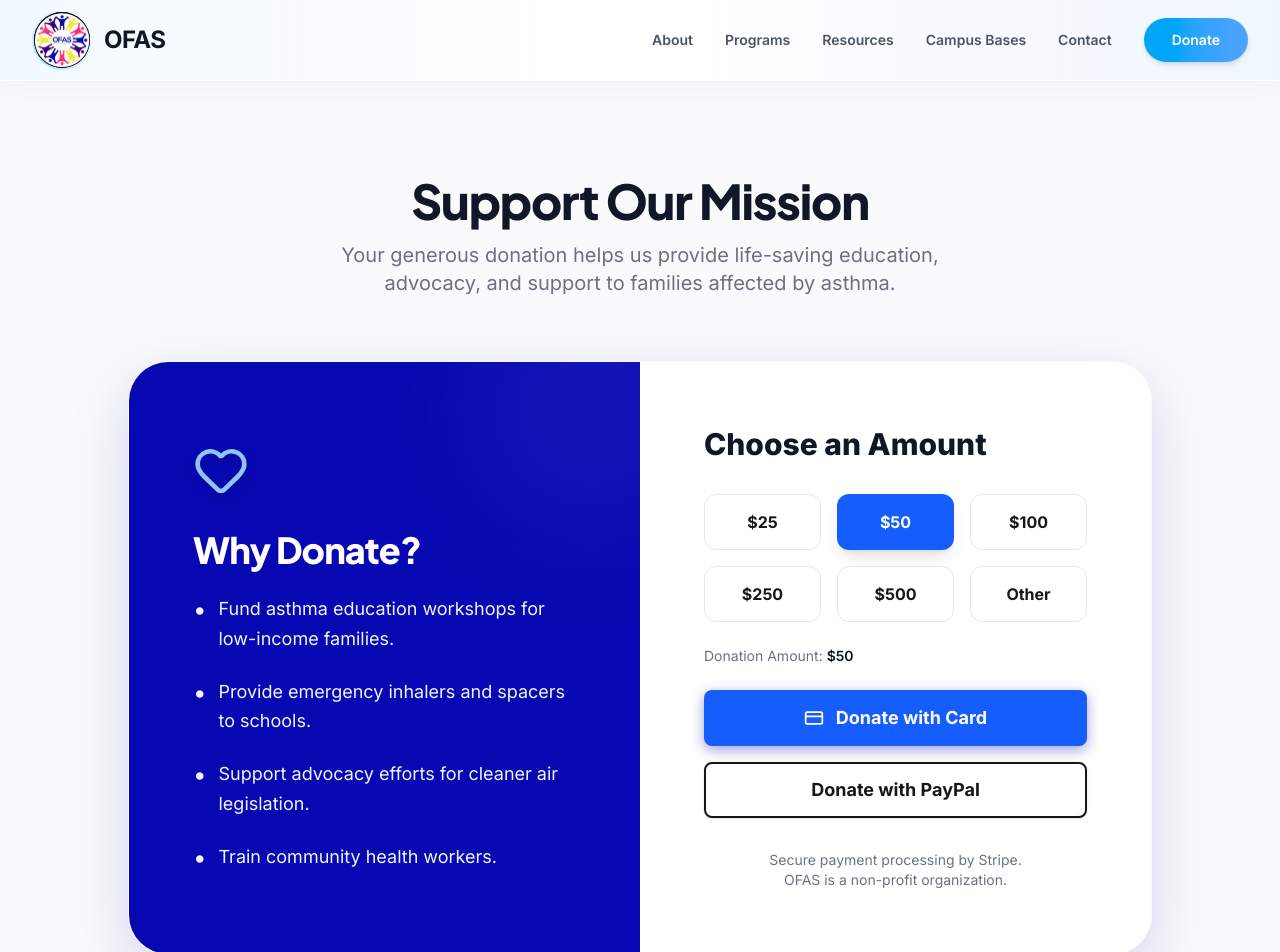
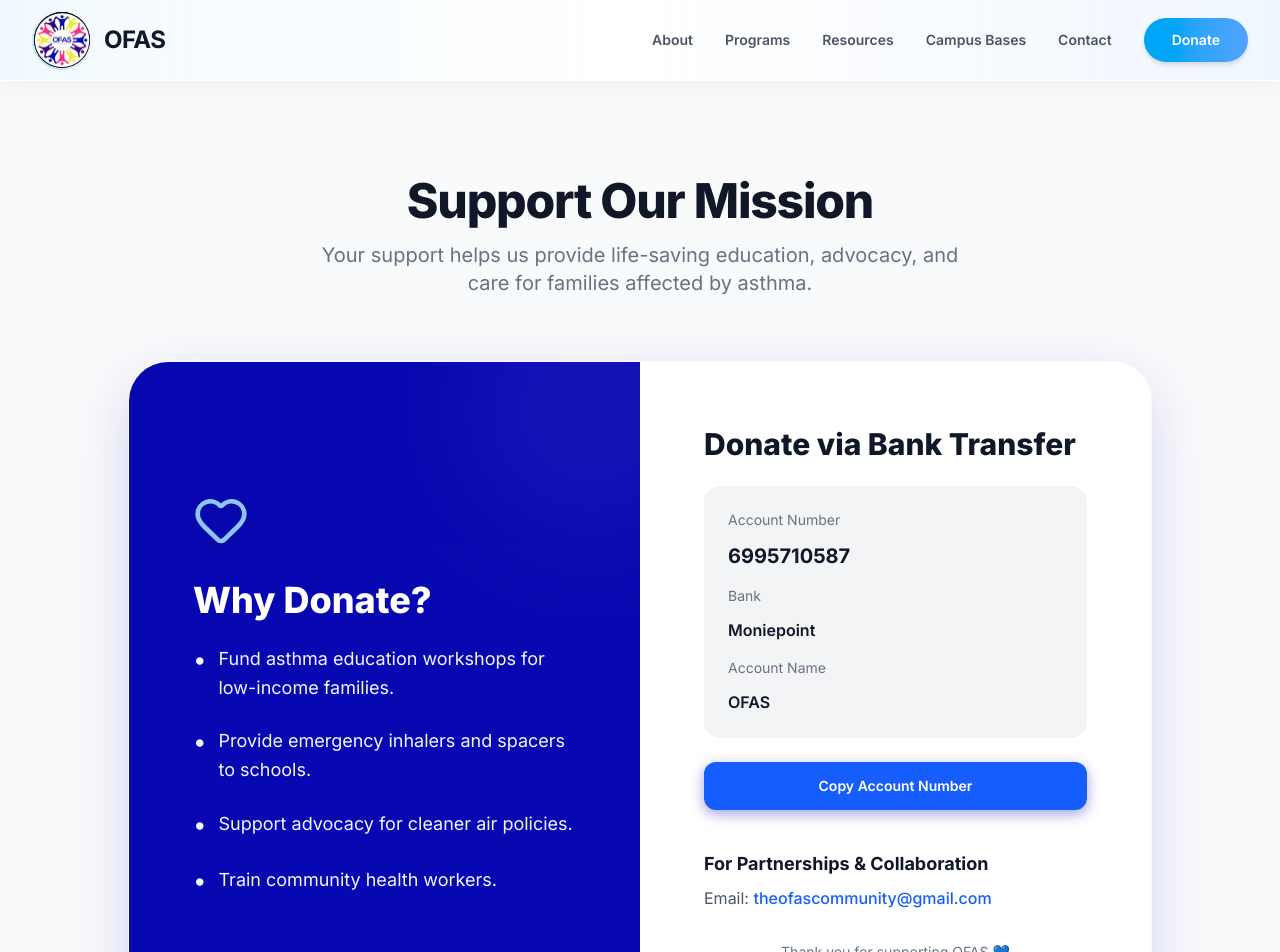
Before and after one commit to SewejeJoshua/ofas, a Next.js app: page /donate in a window 1280 px wide. Shown: the top 952 px of the page. Built offline with nearby package versions, Linux system fonts and the light colour scheme.

Commit message:
updated ui

```diff
--- a/app/donate/page.tsx
+++ b/app/donate/page.tsx
@@ -2,85 +2,28 @@
 
 import { Container } from "@/components/ui/container";
 import { Button } from "@/components/ui/button";
-import { CreditCard, Heart, X } from "lucide-react";
+import { Heart, X } from "lucide-react";
 import { useState } from "react";
 
 export default function DonatePage({ onClose }: { onClose?: () => void }) {
-  const [amount, setAmount] = useState("50");
-  const [customAmount, setCustomAmount] = useState("");
-  const [isSubmitting, setIsSubmitting] = useState(false);
-  const [isSuccess, setIsSuccess] = useState(false);
+  const [copied, setCopied] = useState(false);
 
-  const finalAmount = amount === "other" ? customAmount : amount;
+  const copyAccount = () => {
+    navigator.clipboard.writeText("6995710587");
+    setCopied(true);
+    setTimeout(() => setCopied(false), 2000);
+  };
 
-  async function handleDonate() {
-    if (!finalAmount) return;
-
-    setIsSubmitting(true);
-
-    await new Promise((r) => setTimeout(r, 1200));
-
-    console.log("Donated:", finalAmount);
-
-    setIsSubmitting(false);
-    setIsSuccess(true);
-  }
-
-  // 🔥 FIXED CLOSE BUTTON (VISIBLE ABOVE EVERYTHING)
+  // CLOSE BUTTON
   const CloseButton = () =>
     onClose ? (
       <button
         onClick={onClose}
-        className="
-          fixed top-5 right-5 z-[99999]
-          flex items-center justify-center
-          w-11 h-11
-          rounded-full
-          bg-white/95 dark:bg-gray-900/95
-          backdrop-blur-xl
-          shadow-2xl
-          border border-gray-200 dark:border-gray-700
-          text-gray-700 dark:text-gray-200
-          hover:scale-110 hover:bg-white dark:hover:bg-gray-800
-          transition
-          pointer-events-auto
-        "
+        className="fixed top-5 right-5 z-[99999] w-11 h-11 flex items-center justify-center rounded-full bg-white/95 dark:bg-gray-900/95 backdrop-blur-xl shadow-2xl border border-gray-200 dark:border-gray-700 hover:scale-110 transition"
       >
         <X className="w-5 h-5" />
       </button>
     ) : null;
-
-  if (isSuccess) {
-    return (
-      <div className="bg-gray-50 py-16 sm:py-24 relative">
-        <CloseButton />
-
-        <Container>
-          <div className="max-w-xl mx-auto bg-white rounded-3xl p-10 text-center shadow-xl">
-            <div className="text-4xl mb-3">💙</div>
-            <h2 className="text-2xl font-bold text-gray-900">
-              Thank you for your support!
-            </h2>
-            <p className="text-gray-600 mt-2">
-              Your donation helps us make a real impact.
-            </p>
-
-            <Button
-              onClick={() => {
-                setIsSuccess(false);
-                setAmount("50");
-                setCustomAmount("");
-              }}
-              className="mt-6 rounded-full"
-              variant="outline"
-            >
-              Make another donation
-            </Button>
-          </div>
-        </Container>
-      </div>
-    );
-  }
 
   return (
     <div className="bg-gray-50 py-16 sm:py-24 relative">
@@ -89,16 +32,16 @@ export default function DonatePage({ onClose }: { onClose?: () => void }) {
       <Container>
         {/* HEADER */}
         <div className="text-center mb-16">
-          <h1 className="text-4xl font-extrabold tracking-tight text-gray-900 sm:text-5xl font-heading">
+          <h1 className="text-4xl font-extrabold tracking-tight text-gray-900 sm:text-5xl">
             Support Our Mission
           </h1>
           <p className="mt-4 max-w-2xl mx-auto text-xl text-gray-500">
-            Your generous donation helps us provide life-saving education,
-            advocacy, and support to families affected by asthma.
+            Your support helps us provide life-saving education, advocacy,
+            and care for families affected by asthma.
           </p>
         </div>
 
-        <div className="max-w-5xl mx-auto bg-white/95 dark:bg-gray-900/95 backdrop-blur-xl rounded-[2.5rem] shadow-[0_20px_60px_rgba(8,8,178,0.15)] border border-gray-100/50 dark:border-gray-800 overflow-hidden relative">
+        <div className="max-w-5xl mx-auto bg-white/95 dark:bg-gray-900/95 backdrop-blur-xl rounded-[2.5rem] shadow-[0_20px_60px_rgba(8,8,178,0.15)] border border-gray-100/50 dark:border-gray-800 overflow-hidden">
           <div className="grid grid-cols-1 md:grid-cols-2">
 
             {/* LEFT */}
@@ -107,110 +50,81 @@ export default function DonatePage({ onClose }: { onClose?: () => void }) {
 
               <Heart className="h-14 w-14 mb-8 text-blue-300 drop-shadow-lg" />
 
-              <h2 className="text-4xl font-extrabold font-heading mb-6 tracking-tight">
+              <h2 className="text-4xl font-extrabold mb-6">
                 Why Donate?
               </h2>
 
               <ul className="space-y-6 text-blue-50 text-lg leading-relaxed">
                 <li className="flex items-start">
                   <span className="mr-3 text-2xl">&bull;</span>
-                  <span>
                   Fund asthma education workshops for low-income families.
-                  </span>
                 </li>
                 <li className="flex items-start">
                   <span className="mr-3 text-2xl">&bull;</span>
-                  <span>
                   Provide emergency inhalers and spacers to schools.
-                  </span>
                 </li>
                 <li className="flex items-start">
                   <span className="mr-3 text-2xl">&bull;</span>
-                  <span>
-                    Support advocacy efforts for cleaner air legislation.
-                  </span>
+                  Support advocacy for cleaner air policies.
                 </li>
                 <li className="flex items-start">
                   <span className="mr-3 text-2xl">&bull;</span>
-                  <span>Train community health workers.</span>
+                  Train community health workers.
                 </li>
               </ul>
             </div>
 
             {/* RIGHT */}
             <div className="p-12 sm:p-16 flex flex-col justify-center bg-white dark:bg-gray-900">
-              <h2 className="text-3xl font-extrabold text-gray-900 dark:text-white mb-8">
-                Choose an Amount
+
+              <h2 className="text-3xl font-extrabold text-gray-900 dark:text-white mb-6">
+                Donate via Bank Transfer
               </h2>
 
-              <div className="grid grid-cols-3 gap-4 mb-6">
-                {["25", "50", "100", "250", "500"].map((amt) => (
-                  <button
-                    key={amt}
-                    onClick={() => {
-                      setAmount(amt);
-                      setCustomAmount("");
-                    }}
-                    className={`h-14 rounded-xl font-bold transition ${
-                      amount === amt
-                        ? "bg-blue-600 text-white shadow-lg"
-                        : "border border-gray-200 dark:border-gray-700 hover:bg-gray-100 dark:hover:bg-gray-800"
-                    }`}
-                  >
-                    ${amt}
-                  </button>
-                ))}
+              {/* BANK DETAILS */}
+              <div className="bg-gray-100 dark:bg-gray-800 rounded-2xl p-6 mb-6 space-y-3">
+                <p className="text-sm text-gray-500">Account Number</p>
+                <p className="text-xl font-bold text-gray-900 dark:text-white">
+                  6995710587
+                </p>
 
-                <button
-                  onClick={() => setAmount("other")}
-                  className={`h-14 rounded-xl font-bold transition ${
-                    amount === "other"
-                      ? "bg-blue-600 text-white"
-                      : "border border-gray-200 dark:border-gray-700"
-                  }`}
-                >
-                  Other
-                </button>
+                <p className="text-sm text-gray-500 mt-4">Bank</p>
+                <p className="font-semibold text-gray-900 dark:text-white">
+                  Moniepoint
+                </p>
+
+                <p className="text-sm text-gray-500 mt-4">Account Name</p>
+                <p className="font-semibold text-gray-900 dark:text-white">
+                  OFAS
+                </p>
               </div>
 
-              {amount === "other" && (
-                <input
-                  type="number"
-                  placeholder="Enter custom amount"
-                  value={customAmount}
-                  onChange={(e) => setCustomAmount(e.target.value)}
-                  className="w-full h-12 px-4 rounded-xl bg-gray-100 dark:bg-gray-800 mb-6 outline-none focus:ring-2 focus:ring-blue-500"
-                />
-              )}
-
-              <div className="mb-6 text-sm text-gray-500">
-                Donation Amount:{" "}
-                <span className="font-semibold text-gray-900 dark:text-white">
-                  ${finalAmount || "0"}
-                </span>
-              </div>
-
-              <div className="space-y-4">
+              {/* COPY BUTTON */}
               <Button
-                  onClick={handleDonate}
-                  disabled={isSubmitting || !finalAmount}
-                  className="w-full h-14 text-lg font-bold flex items-center justify-center gap-3 bg-blue-600 hover:bg-blue-500"
+                onClick={copyAccount}
+                className="w-full h-12 rounded-xl bg-blue-600 hover:bg-blue-500 text-white font-semibold"
               >
-                  <CreditCard className="h-5 w-5" />
-                  {isSubmitting ? "Processing..." : "Donate with Card"}
+                {copied ? "Copied!" : "Copy Account Number"}
               </Button>
 
-                <Button
-                  variant="outline"
-                  className="w-full h-14 text-lg font-bold flex items-center justify-center gap-3"
+              {/* CONTACT */}
+              <div className="mt-10">
+                <h3 className="text-lg font-bold text-gray-900 dark:text-white mb-2">
+                  For Partnerships & Collaboration
+                </h3>
+                <p className="text-gray-600 dark:text-gray-300">
+                  Email:{" "}
+                  <a
+                    href="mailto:theofascommunity@gmail.com"
+                    className="text-blue-600 font-medium hover:underline"
                   >
-                  Donate with PayPal
-                </Button>
+                    theofascommunity@gmail.com
+                  </a>
+                </p>
               </div>
 
               <p className="mt-8 text-sm text-center text-gray-500">
-                Secure payment processing by Stripe. <br />
-                OFAS is a non-profit organization.
+                Thank you for supporting OFAS 💙
               </p>
             </div>
           </div>
```
Lines whose indentation alone changed are shown as unchanged.
